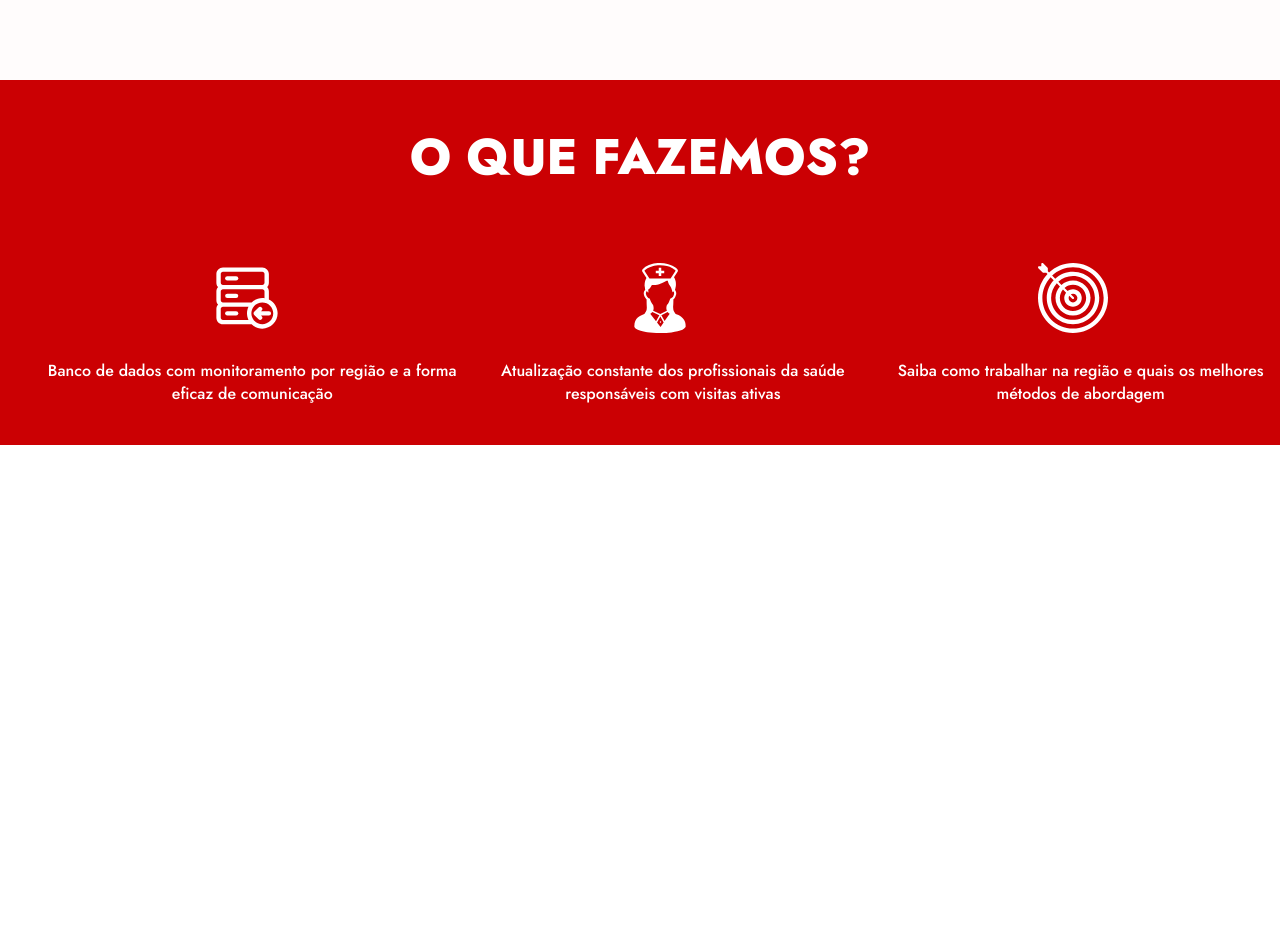
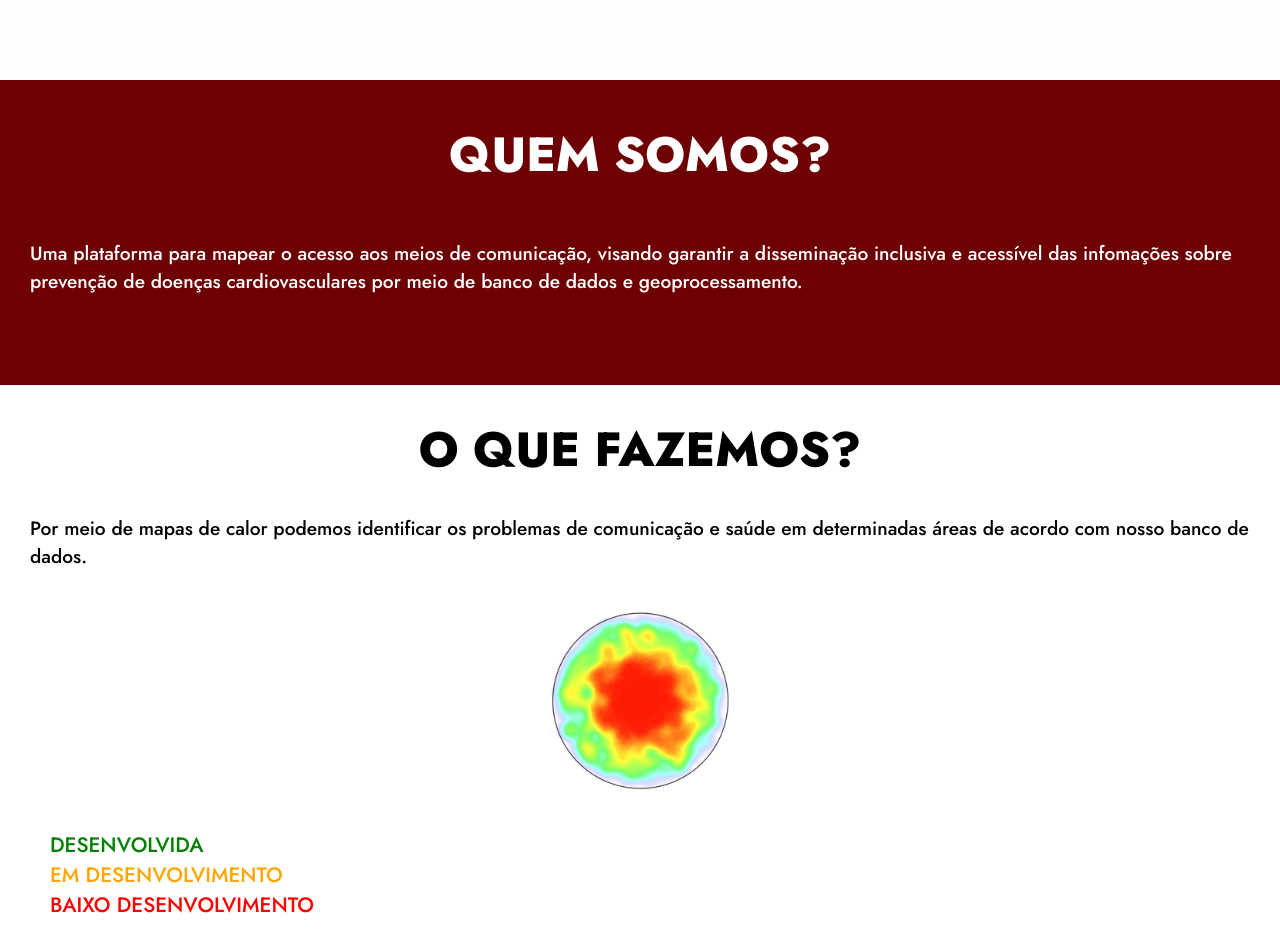
Before and after one commit to luandersonalvesdev/tech-sertao, a plain HTML site: page index.html in a window 1280 px wide. Shown: the part 720-1670 px from the top of the page. Before the commit the page ends 1165 px from the top, so only its background shows below. Drawn offline with Linux system fonts and the light colour scheme.

Commit message:
some progress on css

```diff
--- a/index.html
+++ b/index.html
@@ -19,10 +19,10 @@
         <a href="#">Início</a>
       </li>
       <li>
-        <a href="#">Início 2</a>
+        <a href="#about">Sobre</a>
       </li>
       <li>
-        <a href="#">Início 3</a>
+        <a href="#work">Trabalho</a>
       </li>
     </ul>
   </header>
@@ -38,23 +38,18 @@
         </p>
       </div>
     </section>
-    <section class="container-about">
+    <section class="container-about" id="about">
+      <h2>QUEM SOMOS?</h2>
+      <p>Uma plataforma para mapear o acesso aos meios de comunicação, visando garantir a disseminação inclusiva e acessível das infomações sobre prevenção de doenças cardiovasculares por meio de banco de dados e geoprocessamento.</p>
+    </section>
+    <section class="container-work" id="work">
       <h2>O QUE FAZEMOS?</h2>
+      <p>Por meio de mapas de calor podemos identificar os problemas de comunicação e saúde em determinadas áreas de acordo com nosso banco de dados.</p>
+      <img src="./src/imgs/hot-map.png" alt="">
       <ul>
-        <li>
-          <img src="/src/svg/database.svg" alt="">
-        </li>
-        <li>
-          <img src="/src/svg/nurse.svg" alt="">
-        </li>
-        <li>
-          <img src="/src/svg/target.svg" alt="">
-        </li>
-      </ul>
-      <ul>
-        <li>Banco de dados com monitoramento por região e a forma eficaz de comunicação</li>
-        <li>Atualização constante dos profissionais da saúde responsáveis com visitas ativas</li>
-        <li>Saiba como trabalhar na região e quais os melhores métodos de abordagem</li>
+        <li>DESENVOLVIDA</li>
+        <li>EM DESENVOLVIMENTO</li>
+        <li>BAIXO DESENVOLVIMENTO</li>
       </ul>
     </section>
   </main>
--- a/style.css
+++ b/style.css
@@ -8,6 +8,7 @@
 html {
   display: flex;
   justify-content: center;
+  scroll-behavior: smooth;
 }
 
 body {
@@ -17,19 +18,24 @@ body {
 
 body header {
   display: flex;
-  width: 90%;
+  width: 100%;
   justify-content: space-between;
-  margin: 10px 30px;
   position: fixed;
   z-index: 2;
+  height: 60px;
 }
 
 body header.page-down {
   background-color: white;
-  /* margin: 0px; */
+}
+
+body header h1 {
+  margin-left: 20px;
+  margin-top: 5px;
 }
 
 body header ul {
+  margin-right: 20px;
   display: flex;
   width: 100%;
   justify-content: space-around;
@@ -38,6 +44,7 @@ body header ul {
 
 body header ul li a{
   text-align: center;
+  color: black;
 }
 
 main .container-main {
@@ -69,7 +76,7 @@ main .container-main div p span {
 }
 
 main .container-main div #we-can-help {
-  font-size: 1.4rem;
+  font-size: 1.7rem;
   font-weight: 700;
   font-family: 'Josefin Sans';
 }
@@ -79,7 +86,7 @@ main .container-main #hearth-main {
   width: 180px;
   filter: opacity(0.2);
   position: absolute;
-  top: 190px;
+  top: 100px;
   left: 0;
   right: 0;
   z-index: -1;
@@ -101,7 +108,7 @@ main .container-main #hearth-main {
 }
 
 main .container-about {
-  background-color: #CB0003;
+  background-color: #6d0002;
   color: white;
   padding-top: 40px;
   padding-bottom: 40px;
@@ -109,22 +116,52 @@ main .container-about {
 
 main .container-about h2 {
   text-align: center;
-  font-size: 50px;
+  font-size: 3rem;
+  margin: 0px 20px;
 }
 
-main .container-about ul {
+main .container-about p {
+  margin: 50px 30px;
+  font-size: 1.2rem;
+}
+
+main .container-work {
+  margin: 0px 30px;
   display: flex;
   align-items: center;
-  justify-content: space-around;
+  justify-content: center;
+  flex-direction: column;
 }
 
-main .container-about ul li {
+main .container-work h2 {
+  font-size: 3rem;
   text-align: center;
-  margin: 0px 5px;
+  margin-top: 30px;
 }
 
-main .container-about ul li img {
-  margin-top: 70px;
-  margin-bottom: 20px;
-  width: 70px;
+main .container-work p {
+  margin: 30px 0px;
+  font-size: 1.2rem;
 }
+
+main .container-work img {
+  width: 200px;
+}
+
+main .container-work ul {
+  margin: 30px 0px;
+  width: 100%;
+  font-size: 1.3rem;
+}
+
+main .container-work ul li:nth-child(1) {
+  color: green;
+}
+
+main .container-work ul li:nth-child(2) {
+  color: orange;
+}
+
+main .container-work ul li:nth-child(3) {
+  color: red;
+}
```
Also changed, not shown: src/imgs/hot-map.png (added).
